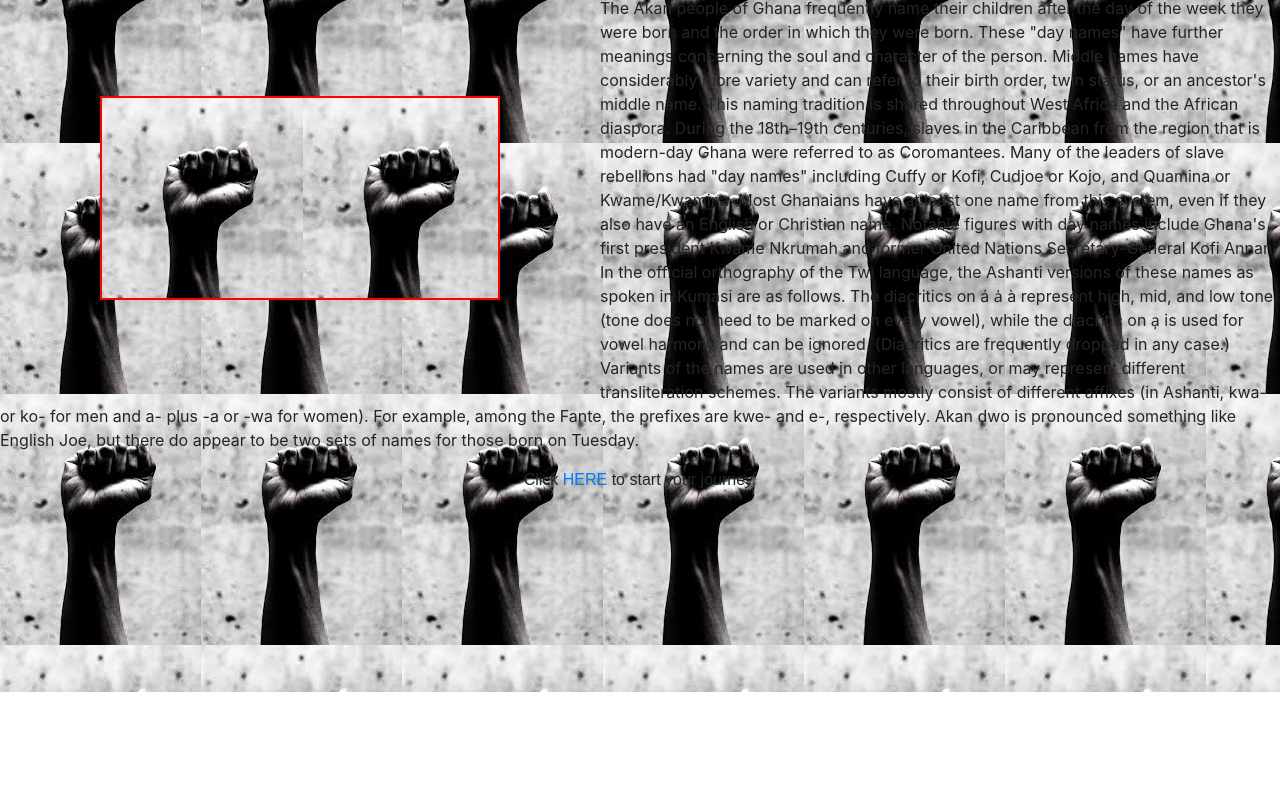
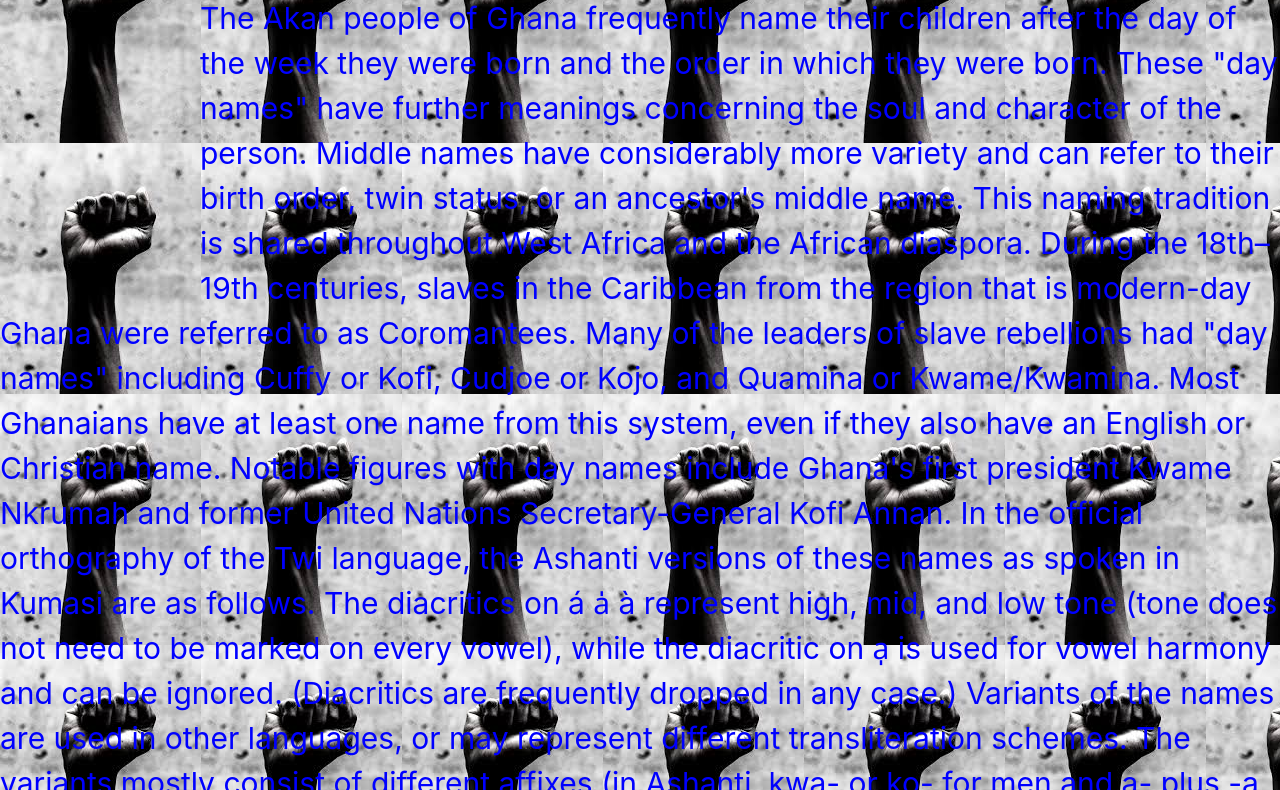
Before and after one commit to raywhizchengz/Akan-names-Ip, a plain HTML site: page index.html in a window 1280 px wide. Shown: the part 108-898 px from the top of the page. Before the commit the page ends 800 px from the top, so only its background shows below. Drawn offline with Linux system fonts and the light colour scheme.

Commit message:
modify css file

```diff
--- a/css/style.css
+++ b/css/style.css
@@ -1,33 +1,30 @@
-body{
+body {
   background: url(img1.jpeg);
+  font: 40px;
 }
-.text{
-    width: 400px;
-    border: 2px solid red;
-    padding: 100px;
+.text {
   margin: 100px;
   float: left;
   height: 100px;
-    background: url(img1.jpeg);
+  background: url;
   font-family: Arial, Helvetica, sans-serif;
 }
-h1{
+h1 {
   text-align: center;
-  font-family: 'Times New Roman';
+  font-family: "Times New Roman";
   font-size: 80px;
   font-style: italic;
   font-weight: lighter;
   text-decoration: underline;
   text-transform: uppercase;
-  color: blue
+  color: blue;
   letter-spacing: 4px;
 }
-p{
-    color: blue
-    font-size: 40px;
-
+p {
+  color: blue;
+  font-size: 30px;
 }
-.footer{
+.footer {
   text-align: center;
   font-family: sans-serif;
 }
```
Lines whose indentation alone changed are shown as unchanged.
